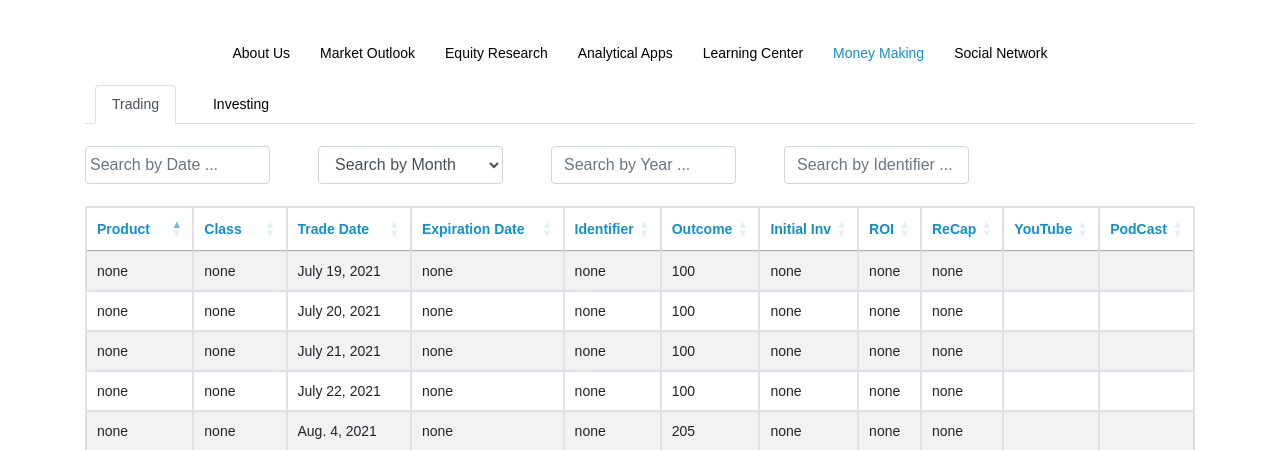
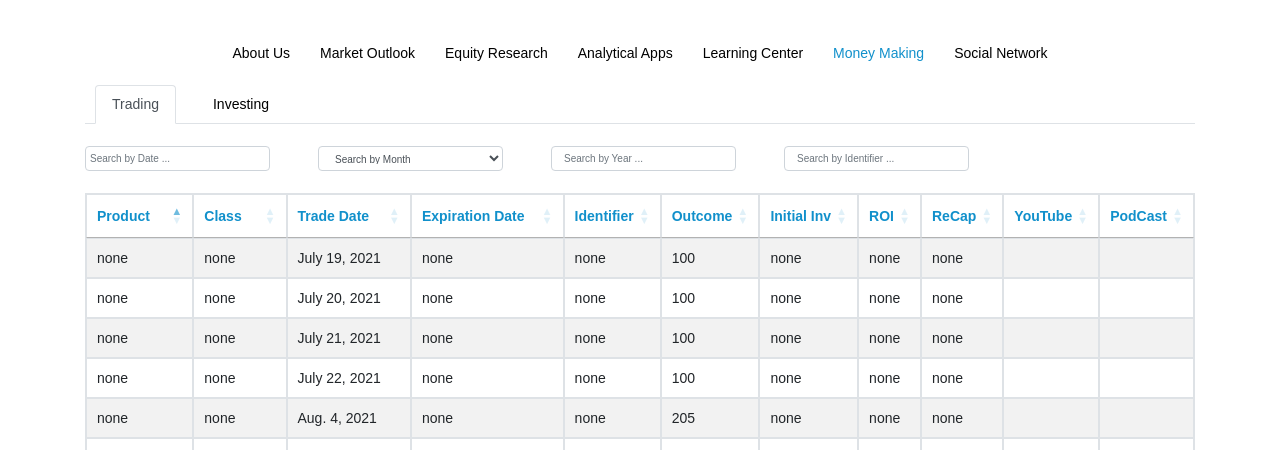
Before and after one commit to Falconx-Soft/bufintech, a Django app: page /en/money-making in a window 1280 px wide. Shown: the part 44-494 px from the top of the page. Run offline with Django 3.2, Linux system fonts and the light colour scheme; data comes from the database, SQL or seed files in the repository; both versions use the stored data as it was after the commit; some libraries are stand-ins or nearby versions.

Commit message:
size changing

```diff
--- a/base/templates/base/money_making.html
+++ b/base/templates/base/money_making.html
@@ -16,9 +16,9 @@
 			<div id="public" class="tab-pane fade in">
 			<br />
 			<div class="d-block d-md-flex">
-				<input  type="text" placeholder="Search by Date ..." id="trading_search_date" class="form-control col-12 col-md-2 mt-2 mt-md-0 datepicker  mr-5">
+				<input style="height: 25px; font-size: 10px;" type="text" placeholder="Search by Date ..." id="trading_search_date" class="form-control col-12 col-md-2 mt-2 mt-md-0 datepicker  mr-5">
 
-				<select  class="form-control col-12 col-md-2 mr-5" id="trading_search_month" title="Search By Month">
+				<select style="height: 25px; font-size: 10px;" class="form-control col-12 col-md-2 mr-5" id="trading_search_month" title="Search By Month">
 					<option value="">Search by Month</option>
 					<option value="Jan">Jan</option>
 					<option value="Feb">Feb</option>
@@ -33,8 +33,8 @@
 					<option value="Nov">Nov</option>
 					<option value="Dec">Dec</option>
 				</select>
-				<input  type="number" placeholder="Search by Year ..." id="trading_search_year" class="form-control col-12 col-md-2 mt-2 mt-md-0 mr-5">
-				<input type="text" placeholder="Search by Identifier ..." id="trading_search_identifier" class="form-control col-12 col-md-2 mt-2 mt-md-0  mr-5">
+				<input style="height: 25px; font-size: 10px;" type="number" placeholder="Search by Year ..." id="trading_search_year" class="form-control col-12 col-md-2 mt-2 mt-md-0 mr-5">
+				<input style="height: 25px; font-size: 10px;" type="text" placeholder="Search by Identifier ..." id="trading_search_identifier" class="form-control col-12 col-md-2 mt-2 mt-md-0  mr-5">
 			</div>
 			<br />
 				<table id="example" class="table table-striped table-bordered" style="width:100%">
@@ -76,9 +76,9 @@
 			<br />
 
 			<div class="d-block d-md-flex">
-				<input  type="text" placeholder="Search by Date ..." id="investing_search_date" class="form-control col-12 col-md-2 mt-2 mt-md-0 datepicker mr-5">
+				<input style="height: 25px; font-size: 10px;" type="text" placeholder="Search by Date ..." id="investing_search_date" class="form-control col-12 col-md-2 mt-2 mt-md-0 datepicker mr-5">
 
-				<select  class="form-control col-12 col-md-2 mr-5" id="investing_search_month" title="Search By Month">
+				<select style="height: 25px; font-size: 10px;" class="form-control col-12 col-md-2 mr-5" id="investing_search_month" title="Search By Month">
 					<option value="">Search by Month</option>
 					<option value="Jan">Jan</option>
 					<option value="Feb">Feb</option>
@@ -93,9 +93,9 @@
 					<option value="Nov">Nov</option>
 					<option value="Dec">Dec</option>
 				</select>
-				<input  type="number" placeholder="Search by Year ..." id="investing_search_year" class="form-control col-12 col-md-2 mt-2 mt-md-0 mr-5">
-				<input  type="text" placeholder="Search by Market ..." id="investing_search_market" class="form-control col-12 col-md-2 mt-2 mt-md-0 mr-5">
-				<input  type="text" placeholder="Search by Ticker ..." id="investing_search_ticker" class="form-control col-12 col-md-2 mt-2 mt-md-0 mr-5">
+				<input style="height: 25px; font-size: 10px;" type="number" placeholder="Search by Year ..." id="investing_search_year" class="form-control col-12 col-md-2 mt-2 mt-md-0 mr-5">
+				<input style="height: 25px; font-size: 10px;" type="text" placeholder="Search by Market ..." id="investing_search_market" class="form-control col-12 col-md-2 mt-2 mt-md-0 mr-5">
+				<input style="height: 25px; font-size: 10px;" type="text" placeholder="Search by Ticker ..." id="investing_search_ticker" class="form-control col-12 col-md-2 mt-2 mt-md-0 mr-5">
 			</div>
 			<br />
 				<table id="example1" class="table table-striped table-bordered" style="width:100%">
--- a/mysite/static/base/style.css
+++ b/mysite/static/base/style.css
@@ -165,6 +165,10 @@ a:hover{
         margin: 0px;
     }
 
+    .searcbox{
+        margin-top: 8px !important;
+    }
+
 }
 
 @media (max-width:990px){
```
Also changed, not shown: base/templates/base/equity.html (+5 -5 lines), base/templates/base/learning.html (+6 -6 lines), base/templates/base/market.html (+4 -4 lines), db.sqlite3.
